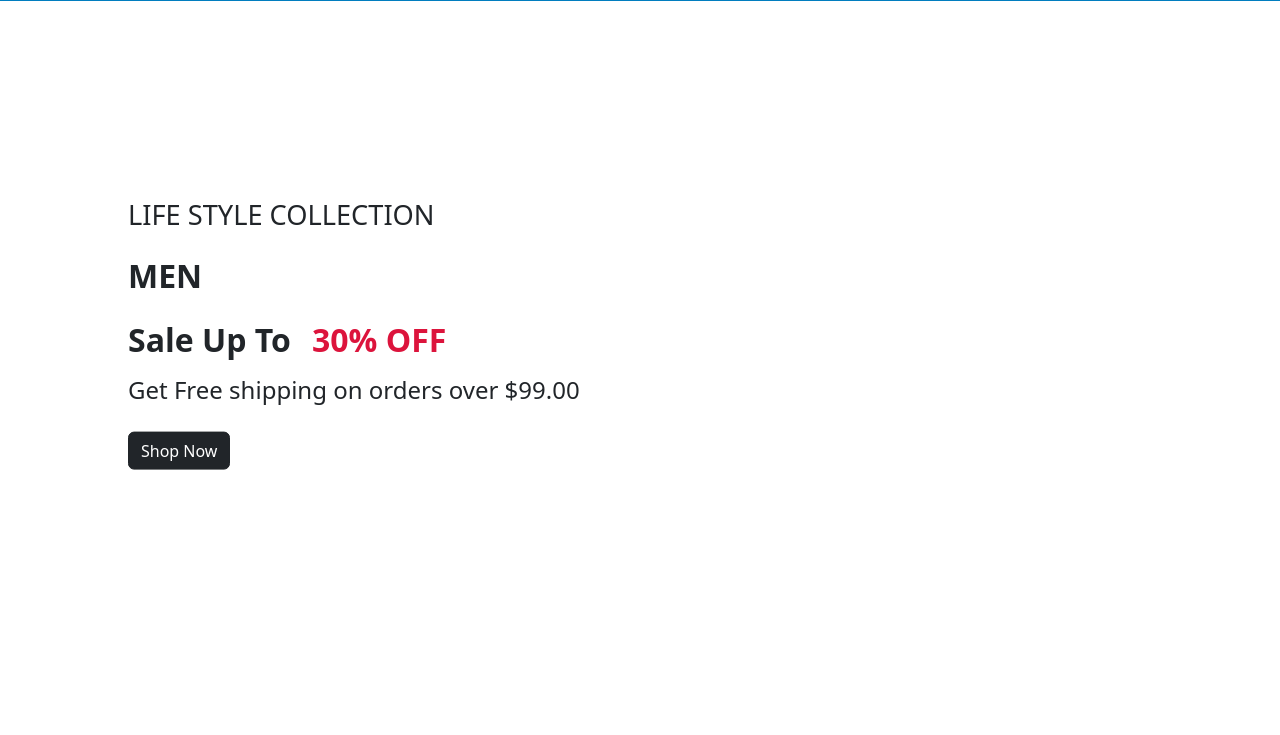
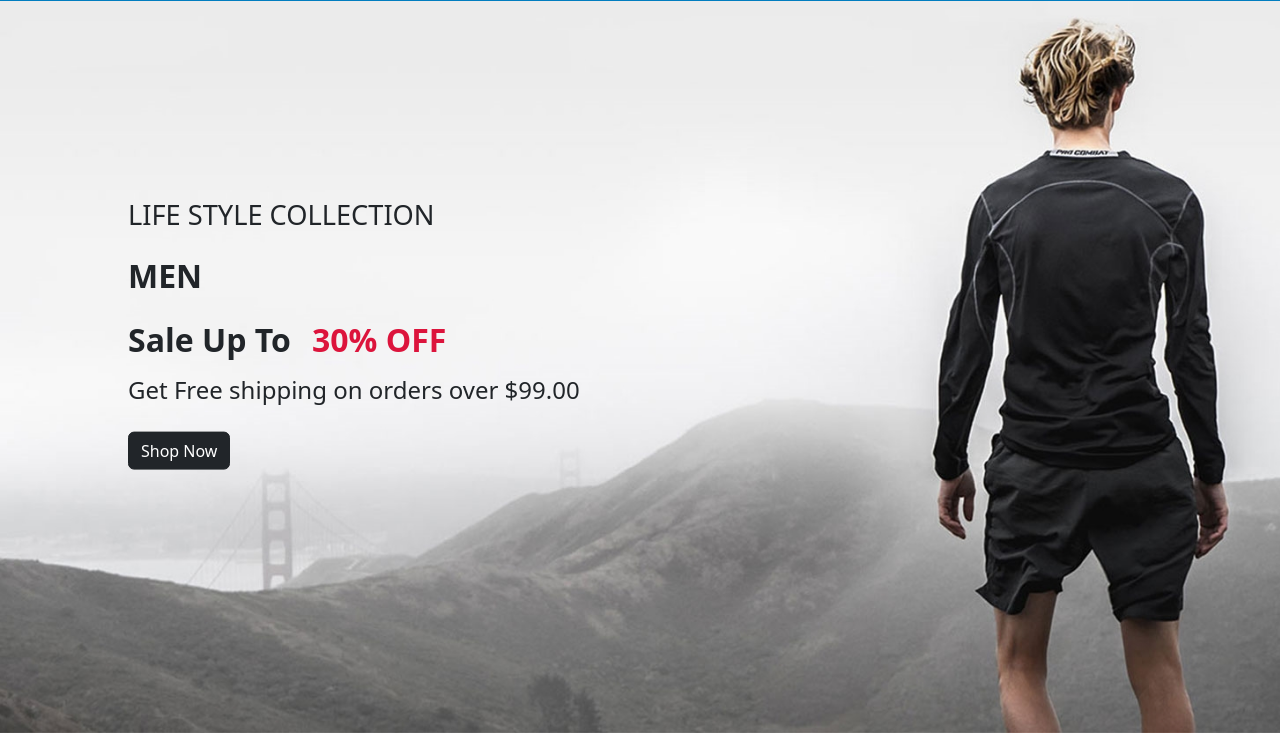
Before and after one commit to MostafaGamalKabil/Bootstarp_ecommoerce, a plain HTML site: page index.html in a window 1280 px wide. Shown: the part 67-802 px from the top of the page. Drawn offline with Linux system fonts and the light colour scheme.

Commit message:
Update style.css

```diff
--- a/styles/style.css
+++ b/styles/style.css
@@ -98,7 +98,7 @@
     div.top-img {
         position: relative;
         height: 100vh;
-        background-image: url(../../images.bac.jpg);
+        background-image: url(../../images/bac.jpg);
         background-position:left;
         background-repeat: no-repeat;
         background-size: cover;
```
